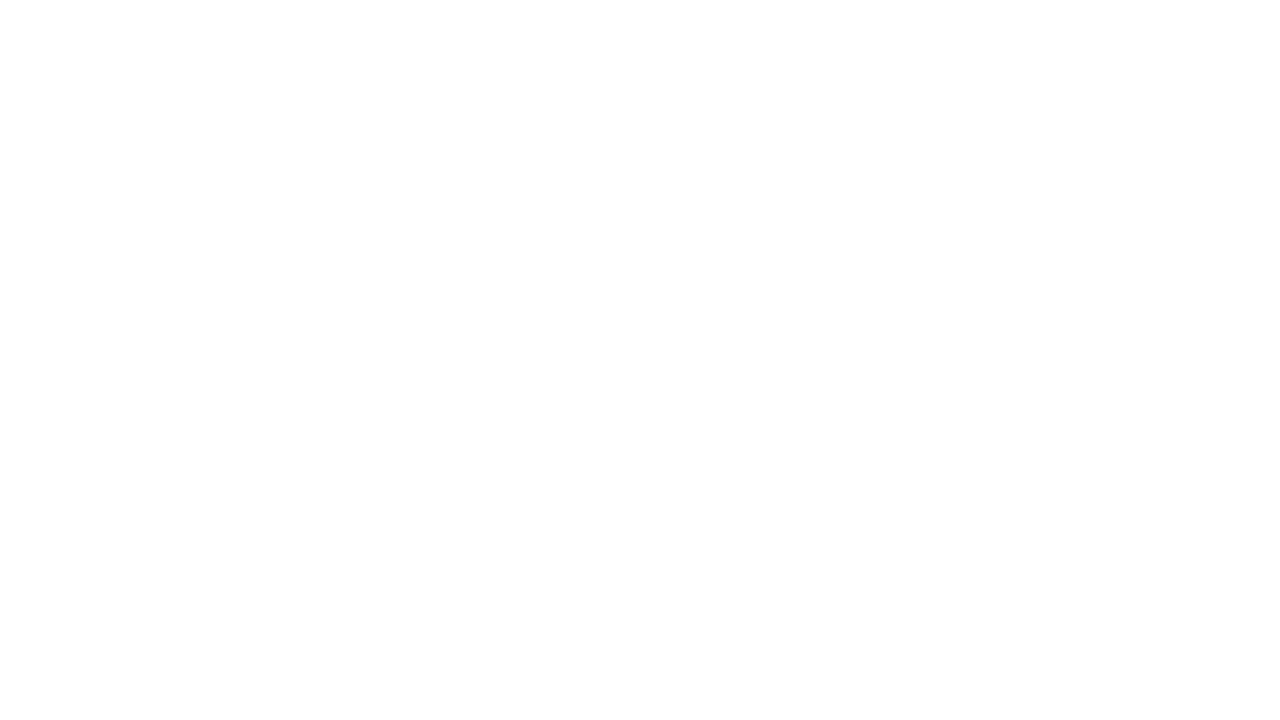
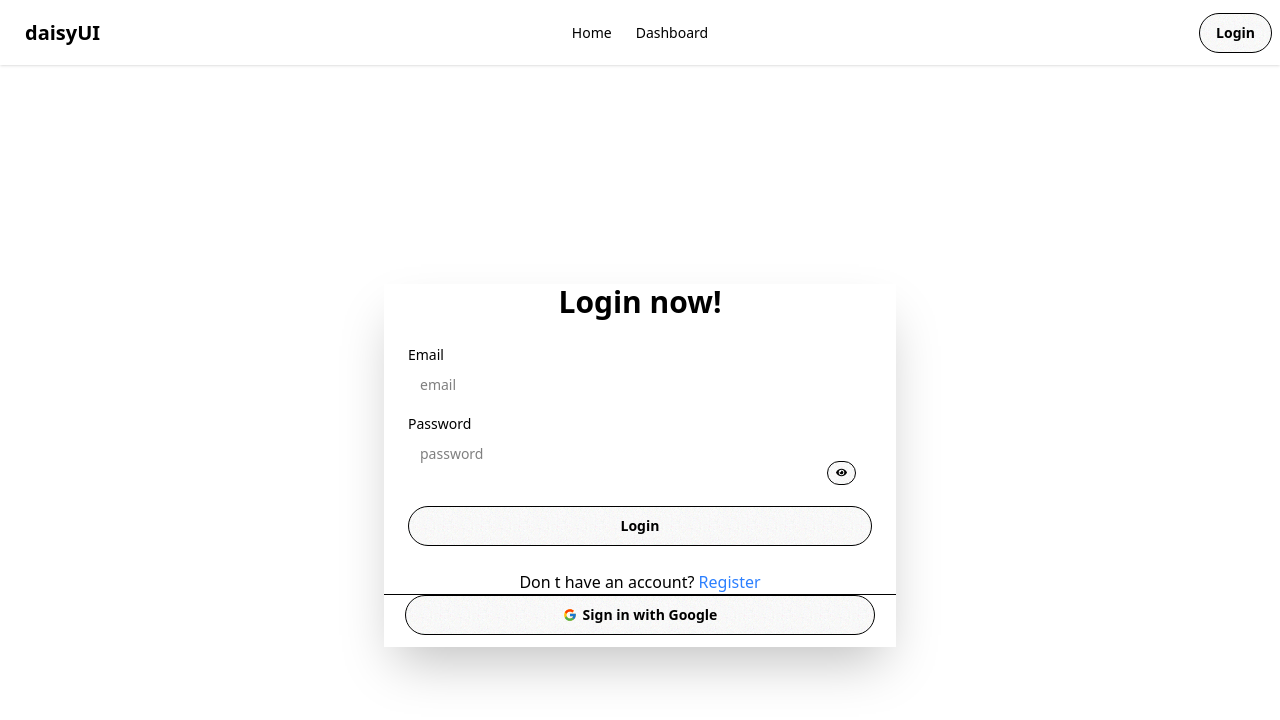
Before and after one commit to rabiulkhan7224/task-management-app, a React (Vite) app: page /login in a window 1280 px wide. Before the commit this address had no page. Shown: the top 720 px of the page. Built offline with nearby package versions, Linux system fonts and the light colour scheme.

Commit message:
added navbar and login page

```diff
--- a/package.json
+++ b/package.json
@@ -13,6 +13,9 @@
     "@tailwindcss/vite": "^4.0.7",
     "react": "^19.0.0",
     "react-dom": "^19.0.0",
+    "react-hook-form": "^7.54.2",
+    "react-hot-toast": "^2.5.2",
+    "react-icons": "^5.5.0",
     "react-router": "^7.2.0",
     "tailwindcss": "^4.0.7"
   },
--- a/src/Page/Auth/Login.jsx
+++ b/src/Page/Auth/Login.jsx
@@ -1,24 +1,61 @@
+import { useState } from "react";
+import { useForm } from "react-hook-form";
+import { FaEye, FaEyeSlash } from "react-icons/fa";
+import { FcGoogle } from "react-icons/fc";
+import { Link } from "react-router";
+
+const Login = () => {
+    const [showpassword, setShowpassword] = useState(false)
 
 
-const Login = () => {
+    const { register, handleSubmit, } = useForm()
+
+    const onSubmit = async (data) => {
+        console.log(data)
+    }
+    const handleSigninWithGoogle = async () => {
+    }
     return (
         <div className="hero bg-base-200 min-h-screen">
-  <div className="hero-content flex-col lg:flex-row-reverse">
 
-    <div className="card bg-base-100 w-full max-w-sm shrink-0 shadow-2xl">
-      <div className="card-body">
-        <fieldset className="fieldset">
-          <label className="fieldset-label">Email</label>
-          <input type="email" className="input" placeholder="Email" />
-          <label className="fieldset-label">Password</label>
-          <input type="password" className="input" placeholder="Password" />
-          <div><a className="link link-hover">Forgot password?</a></div>
-          <button className="btn btn-neutral mt-4">Login</button>
-        </fieldset>
-      </div>
+        <div className="card bg-base-100 w-full max-w-lg shrink-0 shadow-2xl">
+            <h1 className="text-3xl font-bold text-center">Login now!</h1>
+
+
+
+            <form onSubmit={handleSubmit(onSubmit)} className="card-body">
+
+                <div className="form-control">
+                    <label className="fieldset-label">
+                        <span className="label-text">Email</span>
+                    </label>
+                    <input {...register('email')} type="email" name="email"   placeholder="email" className="input input-bordered" required />
+                </div>
+
+                <div className="form-control relative">
+                    <label className="fieldset-label">
+                        <span className="label-text">Password</span>
+                    </label>
+                    <input {...register('password')} type={showpassword ? 'text' : 'password'} placeholder="password" name="password" className="input input-bordered" required />
+                    <a><h1 onClick={() => setShowpassword(!showpassword)} className="btn btn-xs absolute right-4 top-12">{showpassword ? <FaEyeSlash /> : <FaEye />}
+                    </h1></a>
+                </div>
+                <div className="form-control text-center  mt-6">
+                    <button className="btn w-full ">Login</button>
+                </div>
+            </form>
+            <p className="text-red-500"></p>
+            <h2 className="text-center">Don t have an account? <Link to={'/register'} className="text-blue-500 hover:underline">Register</Link></h2>
+
+
+
+            {/* <button onClick={handleSigninwithGoogle} className="btn w-11/12 mx-auto "><FcGoogle /> Sign in with Google</button> */}
+
+            <hr />
+            <button onClick={handleSigninWithGoogle} className="btn w-11/12 mx-auto mb-3 "><FcGoogle />Sign in with Google</button>
+        </div>
+
     </div>
-  </div>
-</div>
     );
 };
 
--- a/src/components/Navbar.jsx
+++ b/src/components/Navbar.jsx
@@ -1,4 +1,4 @@
-import { NavLink } from "react-router";
+import { Link, NavLink } from "react-router";
 
 
 const Navbar = () => {
@@ -35,7 +35,8 @@ const Navbar = () => {
     </ul>
   </div>
   <div className="navbar-end">
-    <a className="btn">Button</a>
+    <Link className="btn" to={'/login'}>Login </Link>
+
   </div>
 </div>
         </div>
--- a/src/index.css
+++ b/src/index.css
@@ -2,3 +2,9 @@
 @plugin "daisyui" {
   themes: false;
 }
+
+.btn{
+  border-color: none;
+  border-radius: 30px;
+  border-width: 1px;
+}
--- a/src/main.jsx
+++ b/src/main.jsx
@@ -6,6 +6,7 @@ import { BrowserRouter, Route, Routes } from 'react-router'
 import Main from './Layouts/Main.jsx'
 import Dashboard from './Page/Dashboard/Dashboard.jsx'
 import Home from './Page/home/Home.jsx'
+import Login from './Page/Auth/Login.jsx'
 
 createRoot(document.getElementById('root')).render(
   <StrictMode>
@@ -14,7 +15,7 @@ createRoot(document.getElementById('root')).render(
       <Route path="/" element={<Main/>}>
       <Route index element={<Home/>} />
       <Route path='/dashboard' element={ <Dashboard />} />
-
+      <Route path='/login' element={<Login />} />
       </Route>
 
 
```
Also changed, not shown: 1 other file (tests, documents, lock files or other folders).
